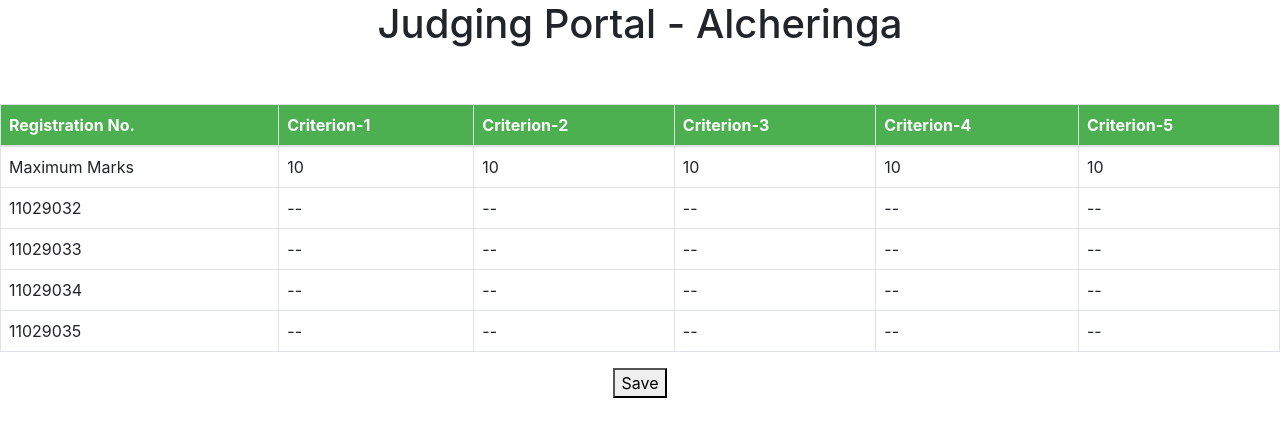
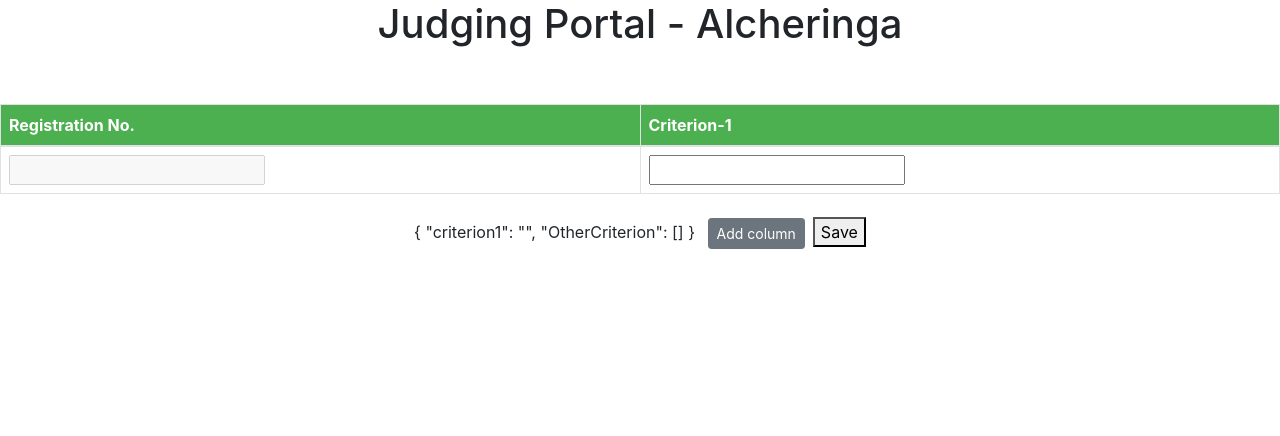
Before and after one commit to kumar170102040/Marksheet-Portal, an Angular app in the folder Desktop/judging-portal/: page / in a window 1280 px wide. Shown: the top 436 px of the page. Built offline with nearby package versions, Linux system fonts and the light colour scheme.

Commit message:
marksheet using reactive forms

```diff
--- a/Desktop/judging-portal/src/app/app.component.html
+++ b/Desktop/judging-portal/src/app/app.component.html
@@ -10,52 +10,37 @@
       Judging Portal - Alcheringa
     </h1>
     <br><br>
+
     <div class="row">
       <div class="col-lg-12">
+        <form [formGroup]="tableForm">
         <table class="table table-bordered">
           <thead>
             <th>Registration No.</th>
             <th>Criterion-1</th>
-          <th>Criterion-2</th>
-          <th>Criterion-3</th>
-          <th>Criterion-4</th>
-          <th>Criterion-5</th>
+            <div formArrayName="OtherCriterion" class="d-inline" *ngFor="let criteria of OtherCriterion.controls; let i=index">
+                <th>Criterion-{{i+2}}</th>
+            </div>
+          </thead>
 
-        </thead>
             <tr>
-          <td>Maximum Marks</td>
-
-          <td>{{maxMarks.mm1}}</td>
-          <td>{{maxMarks.mm2}}</td>
-          <td>{{maxMarks.mm3}}</td>
-          <td>{{maxMarks.mm4}}</td>
-          <td>{{maxMarks.mm5}}</td>
+              <td><input type="text" formControlName="registrationNo"></td>
+              <td><input type="text" formControlName ="criterion1"></td>
+              <div formArrayName="OtherCriterion" class="d-inline" style="width: auto" *ngFor="let criteria of OtherCriterion.controls; let i=index">
+              <td>
+               <input type="text" [formControlName]="i">
+              </td>
+              </div>
             </tr>
 
-        <tr *ngFor="let user of TableData">
-          <!---- <td *ngIf = "user.id === EditRowID" ><input type="text" [(ngModel)]="user.name"></td> -->
-          <td>{{user.registrationNo}}</td>
-          <td *ngIf = "user.id === EditRowID" ><input type="text" [(ngModel)]="user.criterion1"></td>
-          <td *ngIf = "user.id !== EditRowID" (click)="Edit(user.id)">--</td>
-          <td *ngIf = "user.id === EditRowID" ><input type="text" [(ngModel)]="user.criterion2"></td>
-          <td *ngIf = "user.id !== EditRowID" (click)="Edit(user.id)">--</td>
-          <td *ngIf = "user.id === EditRowID" ><input type="text" [(ngModel)]="user.criterion3"></td>
-          <td *ngIf = "user.id !== EditRowID" (click)="Edit(user.id)">--</td>
-          <td *ngIf = "user.id === EditRowID" ><input type="text" [(ngModel)]="user.criterion4"></td>
-          <td *ngIf = "user.id !== EditRowID" (click)="Edit(user.id)">--</td>
-          <td *ngIf = "user.id === EditRowID" ><input type="text" [(ngModel)]="user.criterion5"></td>
-          <td *ngIf = "user.id !== EditRowID" (click)="Edit(user.id)">--</td>
-
-        </tr>
 
           </table>
+        </form>
+        {{tableForm.value | json}}
 
+       <button type="button" class="btn btn-secondary btn-sm m-2" (click)="addCriterion()">Add column</button>
+       <button (click) = "Edit(5)" id="btn1"> Save </button>
 
-
-
-     <button (click) = "Edit(5)" id="btn1"> Save </button>
-     <!----------------button for adding column------------------------------->
-     <!----   <button id="btn2" (click)="add_col()">Add column</button>   -->
       </div>
 
 
--- a/Desktop/judging-portal/src/app/app.component.ts
+++ b/Desktop/judging-portal/src/app/app.component.ts
@@ -1,4 +1,6 @@
 import { Component } from '@angular/core';
+import { FormBuilder , FormArray , FormControl , FormGroup , FormGroupName } from '@angular/forms';
+
 declare var jquery:any;
 declare var $ :any;
 @Component({
@@ -7,18 +9,18 @@
   styleUrls: ['./app.component.css']
 })
 export class AppComponent{
+  tableForm: FormGroup;
   TableData: any = [];
   public maxMarks: any = [];
   ShowEditTable: boolean = false;
   EditRowID: any ='';
-  constructor(){
-    this.TableData =
-    [
-    {id: 1 ,registrationNo: '11029032' , criterion1: '6' , criterion2: '9', criterion3: '9', criterion4: '9' ,criterion5: '9',criterion6: '9'},
-    {id: 2 ,registrationNo: '11029033' , criterion1: '7' , criterion2: '8', criterion3: '8', criterion4: '9' ,criterion5: '9',criterion6: '9'},
-    {id: 3 ,registrationNo: '11029034' , criterion1: '7' , criterion2: '8', criterion3: '7', criterion4: '9' ,criterion5: '9',criterion6: '9'},
-    {id: 4 ,registrationNo: '11029035' , criterion1: '8' , criterion2: '5', criterion3: '10', criterion4: '9' ,criterion5: '9',criterion6: '9'},
-    ];
+  constructor(private fb: FormBuilder){
+    this.tableForm = this.fb.group({
+      registrationNo: new FormControl({value:'', disabled : true}),
+      criterion1: [''],
+      OtherCriterion: this.fb.array([])
+    });
+
 
     this.maxMarks ={
         mm1:10,
@@ -28,17 +30,26 @@
         mm5:10,
     }
   }
+
+
+  get OtherCriterion(){
+    return this.tableForm.get('OtherCriterion') as FormArray;
+  }
+
+
+  addCriterion() {
+    this.OtherCriterion.push(this.fb.control(''));
+  }
+
   Edit(val){
     this.EditRowID = val;
   }
-  /*******this part is still under work**********/
-  /*method to add columns********/
-  /*add_col(){
-    $("thead").append("<th>Criterion-5</th>");
-    $("tr").append(`
-          <td *ngIf = "user.id === EditRowID" ><input type="text" [(ngModel)]="user.criterion7"></td>
-          <td *ngIf = "user.id !== EditRowID" (click)="Edit(user.id)">--</td>
-        `);
-   }*/
+
+  loadAPIData() {
+    this.tableForm.patchValue({
+      registrationNo: 'Bruce',
+      criterion1:'0'
+    });
+  }
 
 }
--- a/Desktop/judging-portal/src/app/app.module.ts
+++ b/Desktop/judging-portal/src/app/app.module.ts
@@ -3,6 +3,9 @@
 import { AppRoutingModule } from './app-routing.module';
 import { AppComponent } from './app.component';
 import { FormsModule } from '@angular/forms';
+import { ReactiveFormsModule} from '@angular/forms';
+
+
 
 @NgModule({
   declarations: [
@@ -11,7 +14,8 @@
   imports: [
     BrowserModule,
     AppRoutingModule,
-    FormsModule
+    FormsModule,
+    ReactiveFormsModule
   ],
   providers: [],
   bootstrap: [AppComponent]
```
Lines whose indentation alone changed are shown as unchanged.
